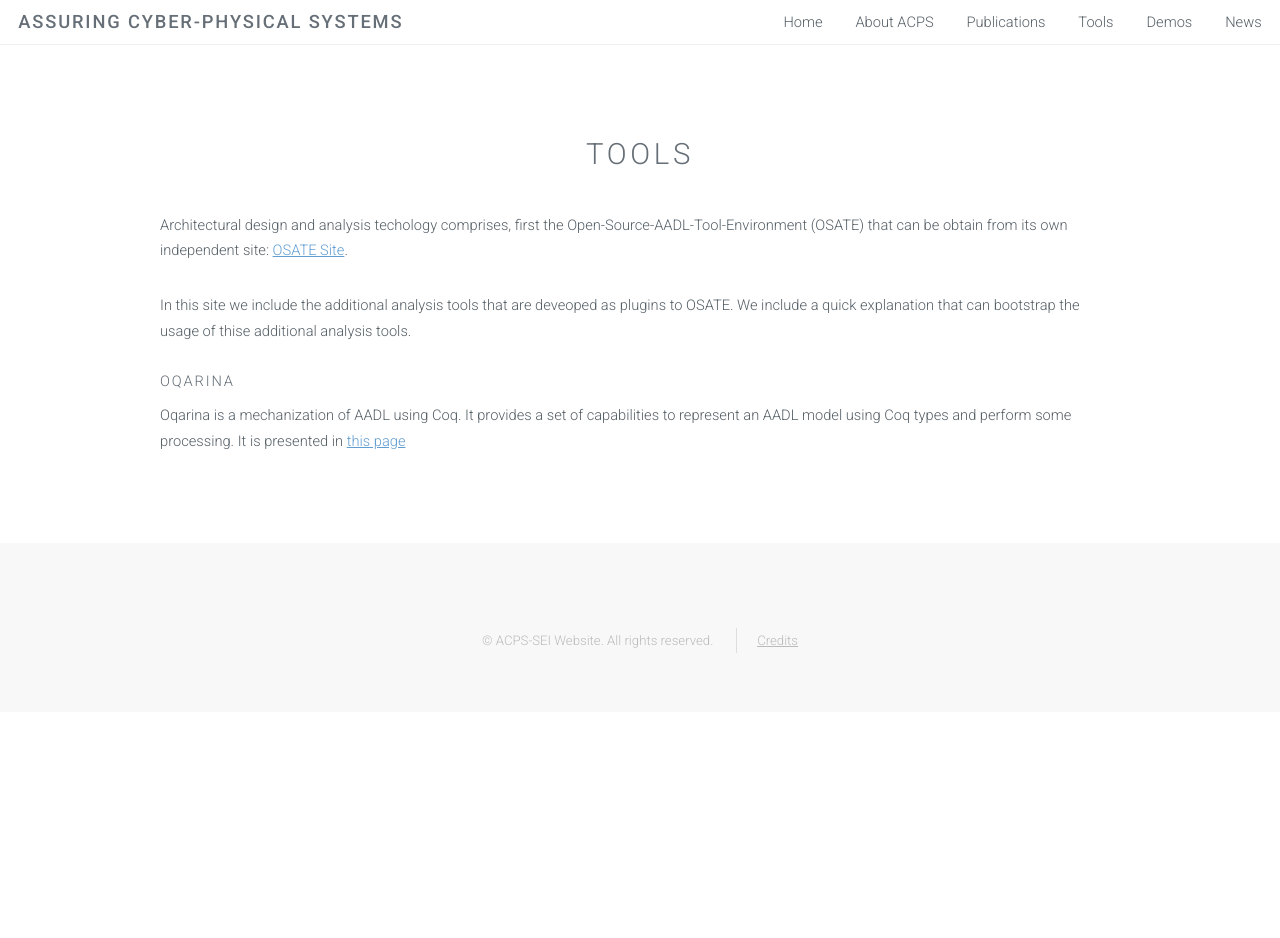
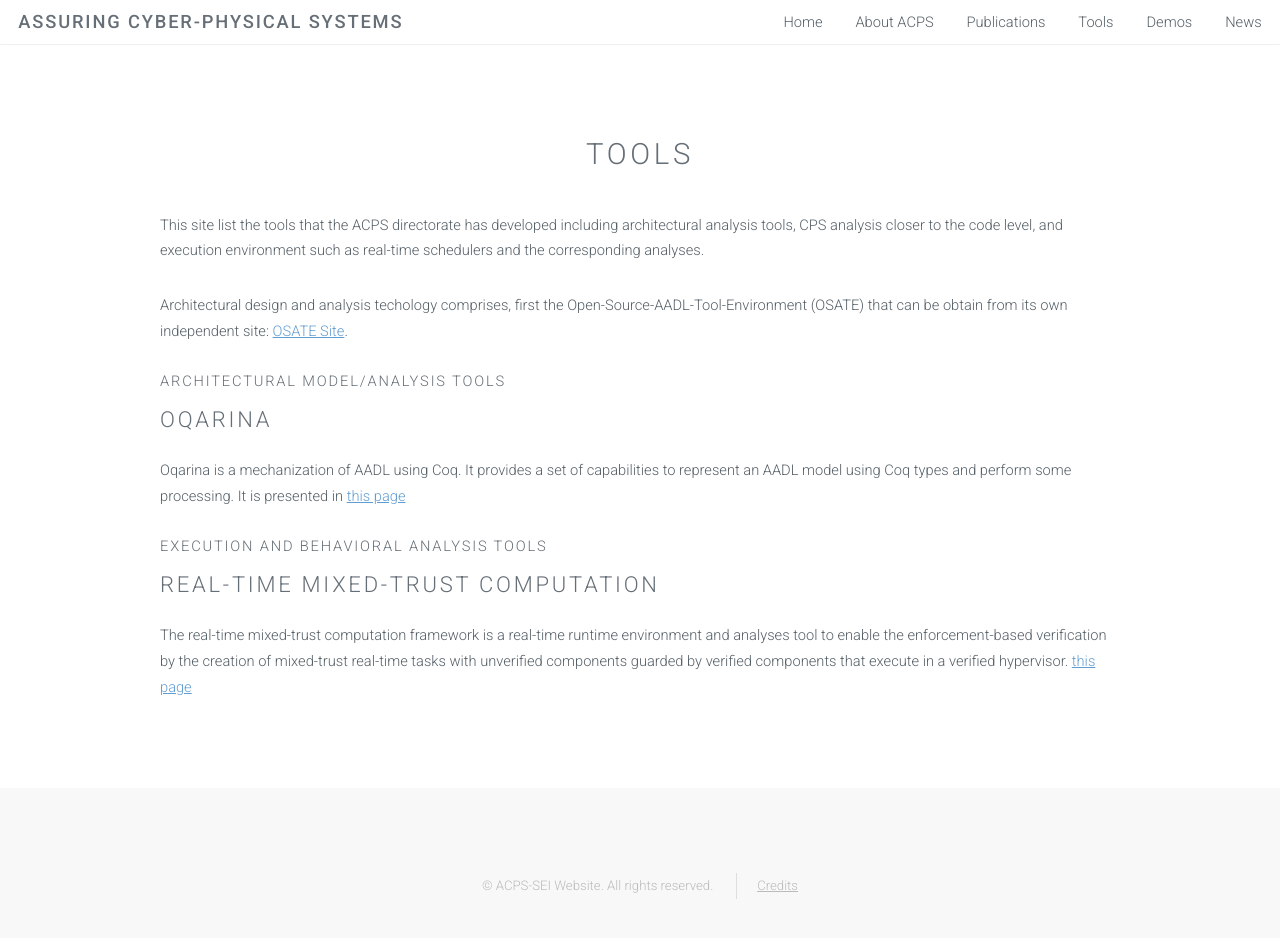
Before and after one commit to ACPS-SEI/acps-sei.github.io, a Jekyll site: the page built from tools.md, in a window 1280 px wide and 958 px high. Shown: the top 938 px of the window. Built offline with Jekyll 4.4.1, drawn with Linux system fonts in a browser that asks for light colours.

Commit message:
Frist commit of the mixed-trust computation

```diff
--- a/_layouts/landing-page.html
+++ b/_layouts/landing-page.html
@@ -11,7 +11,7 @@
         <section id="banner">
             <div class="inner">
                 <h2>Assuring Cyber-Physical Systems</h2>
-                <p>Improving cool stuff</p>
+                <p>Science and Practice of Cyber-Physical Assurance</p>
             </div>
         </section>
         {{ content }}
--- a/tools.md
+++ b/tools.md
@@ -3,10 +3,18 @@ layout: post
 title: Tools
 ---
 
+This site list the tools that the ACPS directorate has developed including architectural analysis tools, CPS analysis closer to the code level, and execution environment such as real-time schedulers and the corresponding analyses.
+
  Architectural design and analysis techology comprises, first the Open-Source-AADL-Tool-Environment (OSATE) that can be obtain from its own independent site: [OSATE Site](https://osate.org).
 
-In this site we include the additional analysis tools that are deveoped as plugins to OSATE. We include a quick explanation that can bootstrap the usage of thise additional analysis tools.
+# Architectural Model/Analysis tools
 
-# Oqarina
+## Oqarina
 
 Oqarina is a mechanization of AADL using Coq. It provides a set of capabilities to represent an AADL model using Coq types and perform some processing. It is presented in [this page](tools/oqarina)
+
+# Execution and Behavioral Analysis tools
+
+## Real-Time Mixed-Trust Computation
+
+The real-time mixed-trust computation framework is a real-time runtime environment and analyses tool to enable the enforcement-based verification by the creation of mixed-trust real-time tasks with unverified components guarded by verified components that execute in a verified hypervisor. [this page](tools/mixed-trust)
```
Also changed, not shown: about.md (+1 -1 lines), acps.bib (+9 -0 lines), publis.md (+3 -0 lines), tools/mixed-trust.md (added, +73 -0 lines), tools/images/architecture.png (added), tools/images/mixed-trust-scheduling.png (added), tools/images/plot-crash-4c.png (added), tools/images/two-task-timeline-1.png (added), 3 other files.
